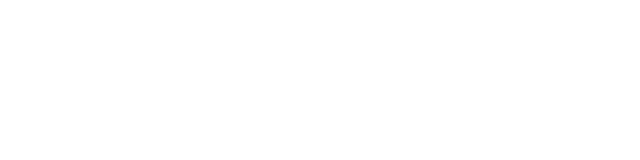
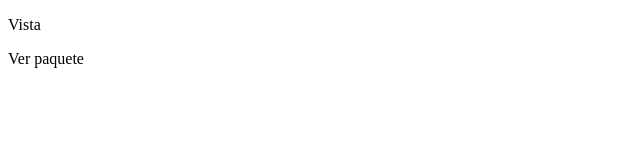
Before and after one commit to SebPal1879/app-quind.io, a React (Vite) app in the folder app_frontend/: page /paquetes/1 in a window 1280 px wide. Shown: the top 160 px of the page, without its empty margins (0-640 px from the left). Built offline with nearby package versions, Linux system fonts and the light colour scheme.

Commit message:
feat(React): agrega componentes para usar con React Router
Instala Reacr Router con este commit

```diff
--- a/app_frontend/package.json
+++ b/app_frontend/package.json
@@ -11,7 +11,8 @@
   },
   "dependencies": {
     "react": "^19.2.0",
-    "react-dom": "^19.2.0"
+    "react-dom": "^19.2.0",
+    "react-router-dom": "^7.10.1"
   },
   "devDependencies": {
     "@eslint/js": "^9.39.1",
--- a/app_frontend/src/App.jsx
+++ b/app_frontend/src/App.jsx
@@ -1,9 +1,19 @@
 import VerPaquete from "./components/VerPaquete";
+import VerTodosPaquetes from "./components/VerTodosPaquetes";
+import Layout from "./components/Layout";
+import { BrowserRouter, Routes, Route, Outlet } from "react-router-dom";
 
 function App() {
   return (
     <>
-      <VerPaquete />
+      <BrowserRouter>
+        <Routes>
+          <Route path="paquetes" element={<Layout />}>
+            <Route path=":id" element={<VerPaquete />} />
+            <Route path="d" element={<VerTodosPaquetes />} />
+          </Route>
+        </Routes>
+      </BrowserRouter>
     </>
   );
 }
--- /dev/null
+++ b/app_frontend/src/components/Layout.jsx
@@ -0,0 +1,12 @@
+import { Outlet } from "react-router-dom";
+
+function Layout() {
+  return (
+    <div>
+      <p>Vista</p>
+      <Outlet />
+    </div>
+  );
+}
+
+export default Layout;
--- a/app_frontend/src/components/VerPaquete.jsx
+++ b/app_frontend/src/components/VerPaquete.jsx
@@ -1,7 +1,7 @@
 function VerPaquete() {
   return (
     <div>
-      <p></p>
+      <p>Ver paquete</p>
     </div>
   );
 }
--- /dev/null
+++ b/app_frontend/src/components/VerTodosPaquetes.jsx
@@ -0,0 +1,9 @@
+function VerTodosPaquetes() {
+  return (
+    <div>
+      <p>Ver todos paquetes</p>
+    </div>
+  );
+}
+
+export default VerTodosPaquetes;
```
Also changed, not shown: 1 other file (tests, documents, lock files or other folders).
